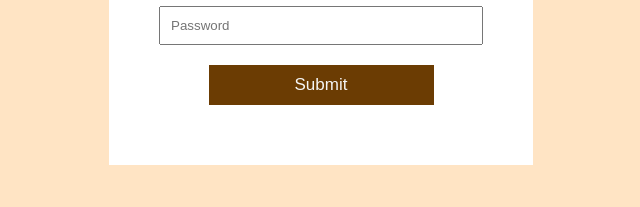
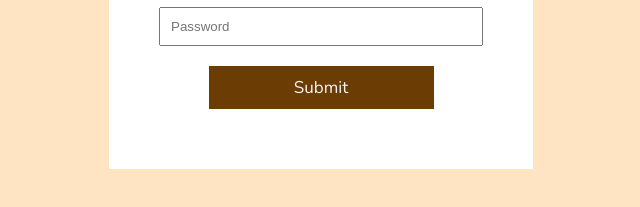
Before and after one commit to incognion/beginner-projects, a plain HTML site: page projects/form validation/index.html in a window 1280 px wide. Shown: the part 401-608 px from the top of the page, 319-959 px from the left. Drawn offline with nearby package versions, Linux system fonts and the light colour scheme.

Commit message:
Changed the font family
Updated the font family to give the form a modern look :)

```diff
--- a/projects/form validation/css/style.css
+++ b/projects/form validation/css/style.css
@@ -1,5 +1,6 @@
 body {
   background-color: bisque;
+  font-family: "Nunito", sans-serif;
   display: flex;
   justify-content: center;
   align-items: center;
@@ -21,6 +22,7 @@ input {
 input[type="submit"] {
   width: 225px;
   background-color: #6b3c03;
+  font-family: "Nunito", sans-serif;
   border: 0px;
   color: whitesmoke;
   font-size: 17px;
```
